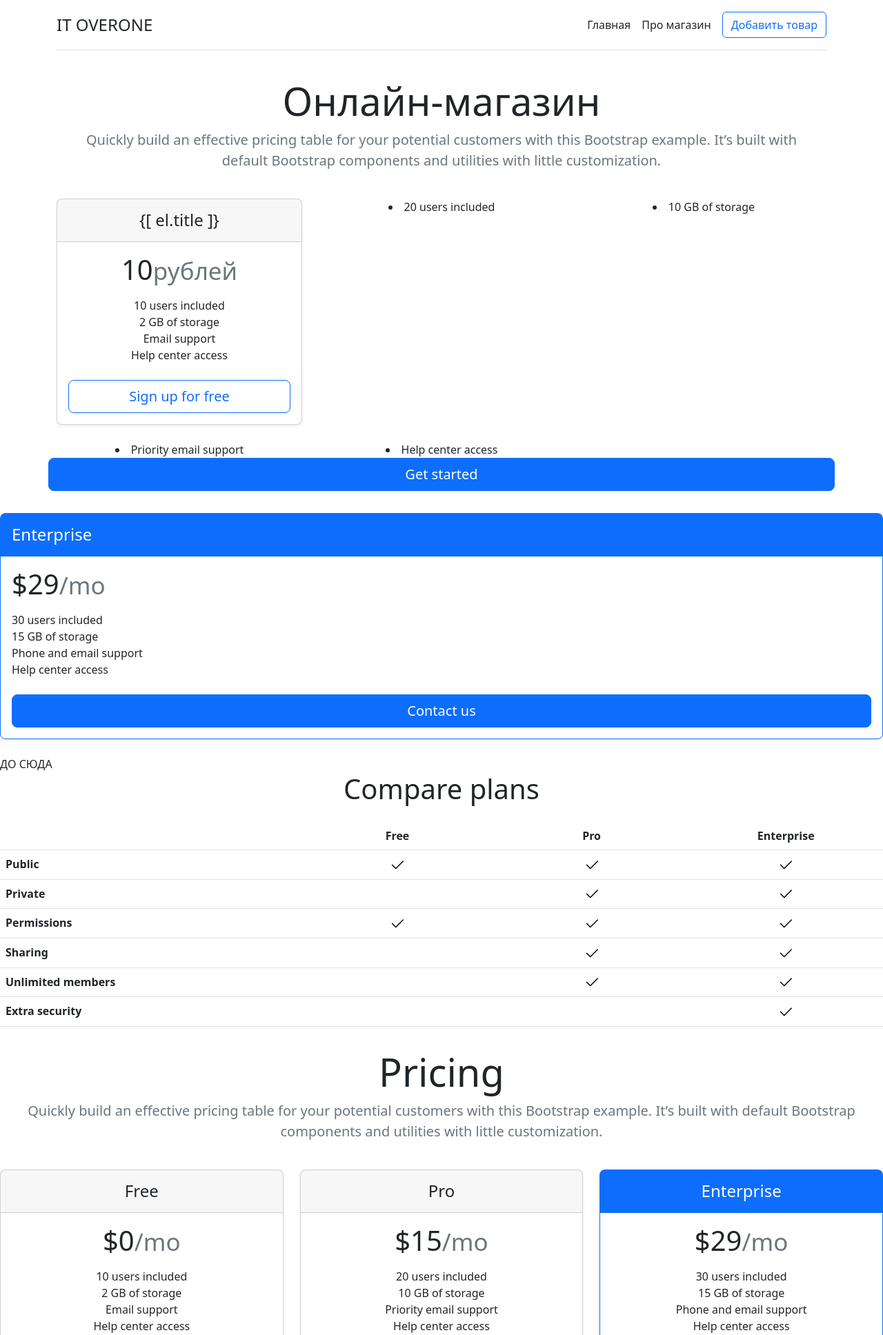
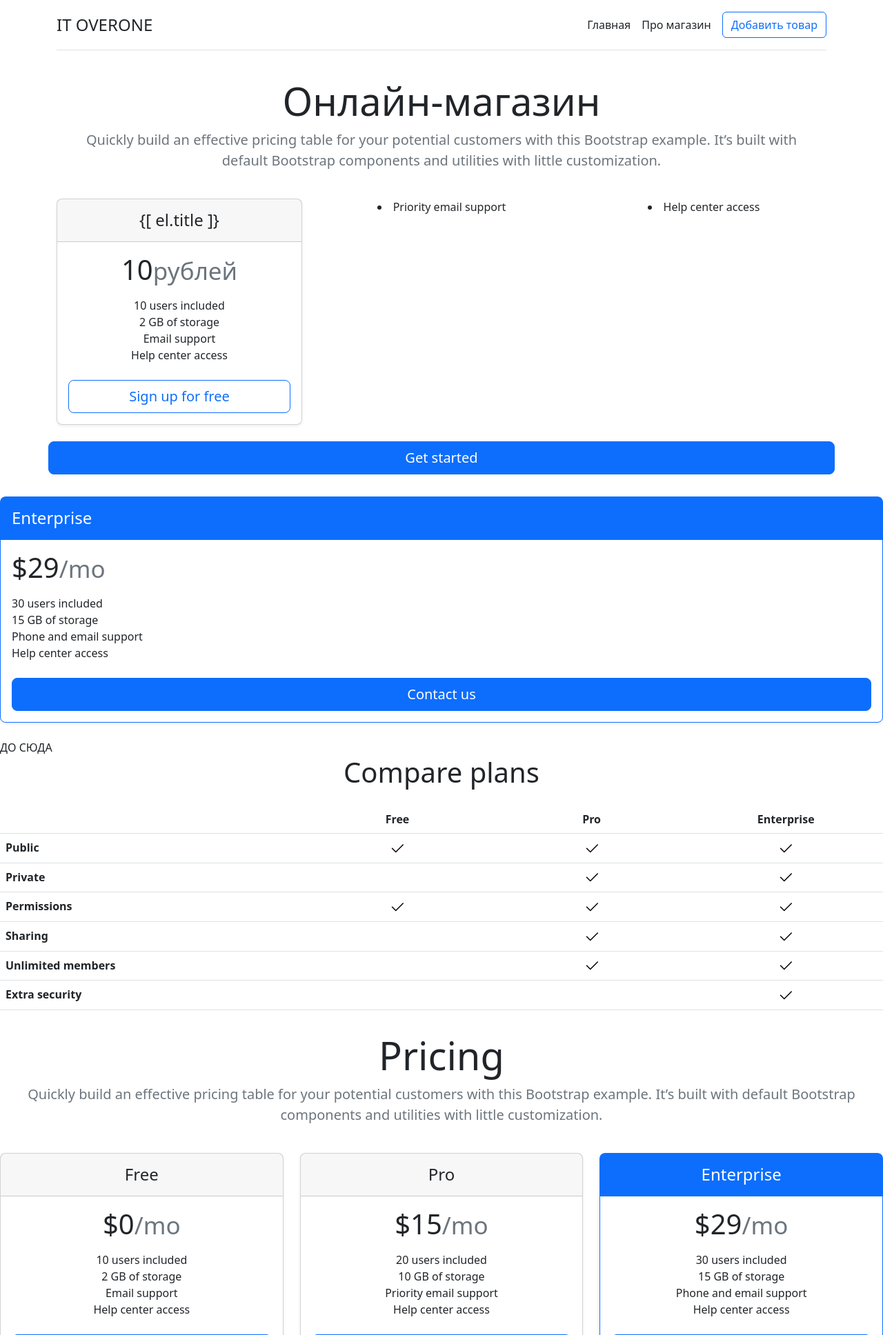
Before and after one commit to anastyadru/Flask_2, a Django app: template templates/index.html in a window 1280 px wide. Shown: the top 1936 px of the page at 69% size. Run offline with Django 4.2, Linux system fonts and the light colour scheme; the template is opened without the code that fills it: most values are stand-ins (such as "Sample title", 1, 10 or a date in 2020); lists and menus that the app fills with data are empty.

Commit message:
First commit

```diff
--- a/templates/index.html
+++ b/templates/index.html
@@ -34,8 +34,6 @@
           </div>
 
 
-                  <li>20 users included</li>
-                  <li>10 GB of storage</li>
                   <li>Priority email support</li>
                   <li>Help center access</li>
                 </ul>
```
